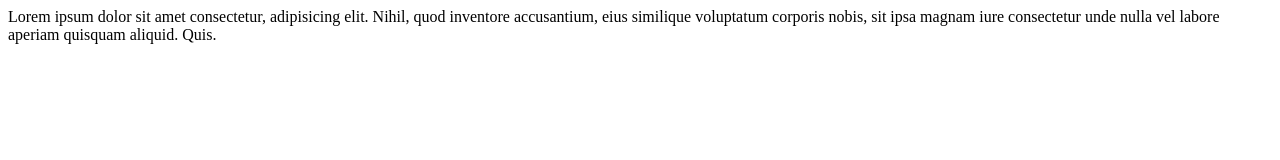
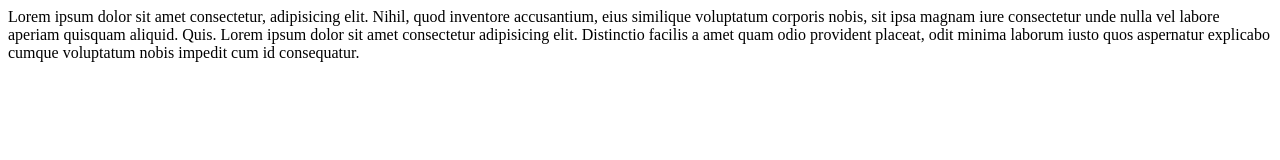
Before and after one commit to vlino2015/front-end-project-2020, a plain HTML site: page about.html in a window 1280 px wide. Drawn offline with Linux system fonts and the light colour scheme.

Commit message:
new changes

```diff
--- a/about.html
+++ b/about.html
@@ -7,5 +7,7 @@
 </head>
 <body>
     Lorem ipsum dolor sit amet consectetur, adipisicing elit. Nihil, quod inventore accusantium, eius similique voluptatum corporis nobis, sit ipsa magnam iure consectetur unde nulla vel labore aperiam quisquam aliquid. Quis.
+
+    Lorem ipsum dolor sit amet consectetur adipisicing elit. Distinctio facilis a amet quam odio provident placeat, odit minima laborum iusto quos aspernatur explicabo cumque voluptatum nobis impedit cum id consequatur.
 </body>
 </html>
```
